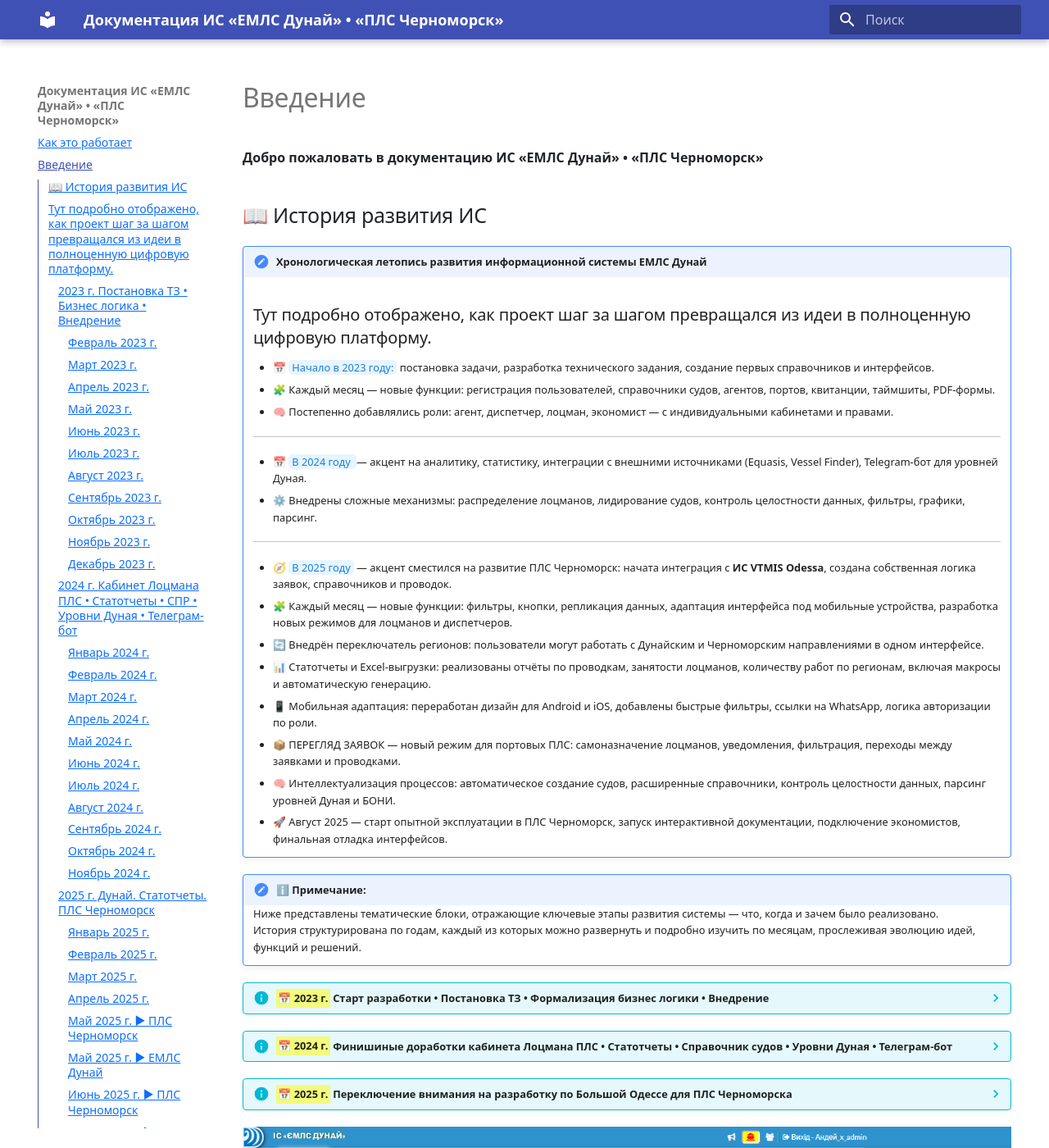
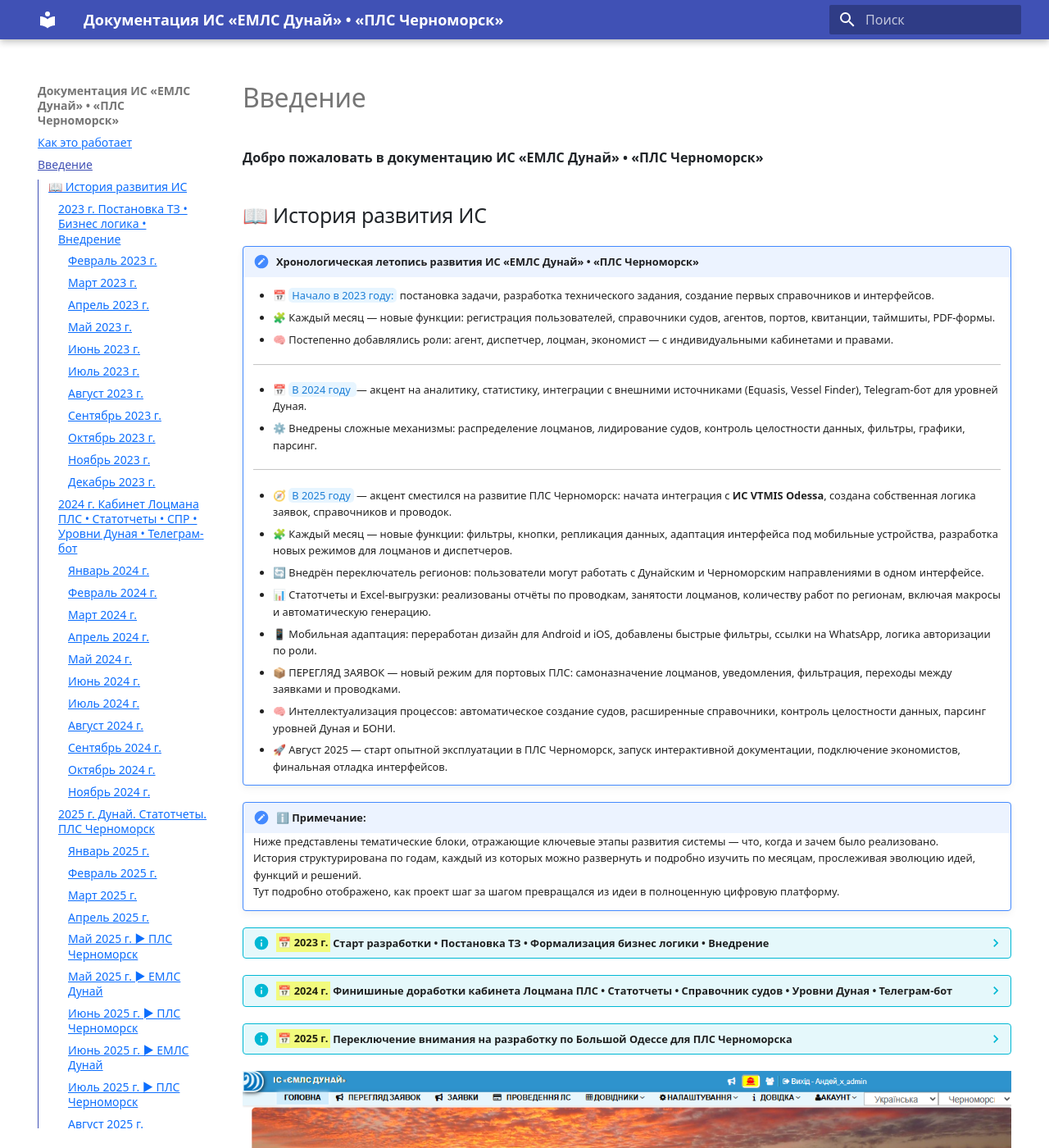
Before and after one commit to vvxsoni/Danube_help, an MkDocs documentation site: the page built from docs/index.md, in a window 1280 px wide and 1400 px high. Shown: the whole window at 82% size. Built offline with MkDocs 1.6.1 and Material for MkDocs 9.7.7, drawn with Linux system fonts in a browser that asks for light colours.

Commit message:
ИС «ЕМЛС Дунай» • «ПЛС Черноморск»

```diff
--- a/docs/index.md
+++ b/docs/index.md
@@ -3,9 +3,7 @@
 **Добро пожаловать в документацию ИС «ЕМЛС Дунай» • «ПЛС Черноморск»**
 
 ## 📖 История развития ИС
-!!! note "Хронологическая летопись развития информационной системы ЕМЛС Дунай"
-    Тут подробно отображено, как проект шаг за шагом превращался из идеи в полноценную цифровую платформу.
-    ---
+!!! note "Хронологическая летопись развития ИС «ЕМЛС Дунай» • «ПЛС Черноморск»"
     - 📅 <span class="quick-highlight date">Начало в 2023 году:</span> постановка задачи, разработка технического задания, создание первых справочников и интерфейсов.
     - 🧩 Каждый месяц — новые функции: регистрация пользователей, справочники судов, агентов, портов, квитанции, таймшиты, PDF-формы.
     - 🧠 Постепенно добавлялись роли: агент, диспетчер, лоцман, экономист — с индивидуальными кабинетами и правами.
```
Also changed, not shown: other parts of docs/index.md (+2 -1 lines).
